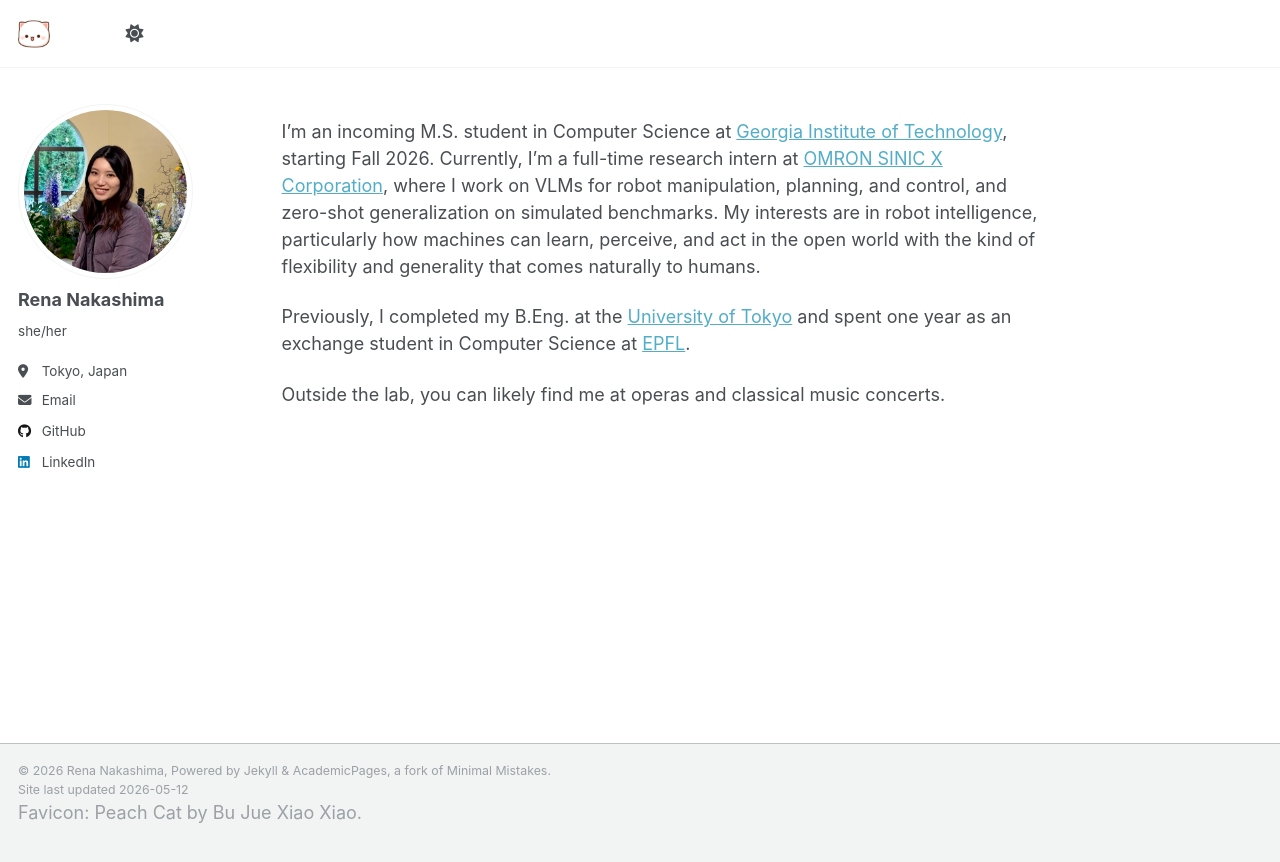
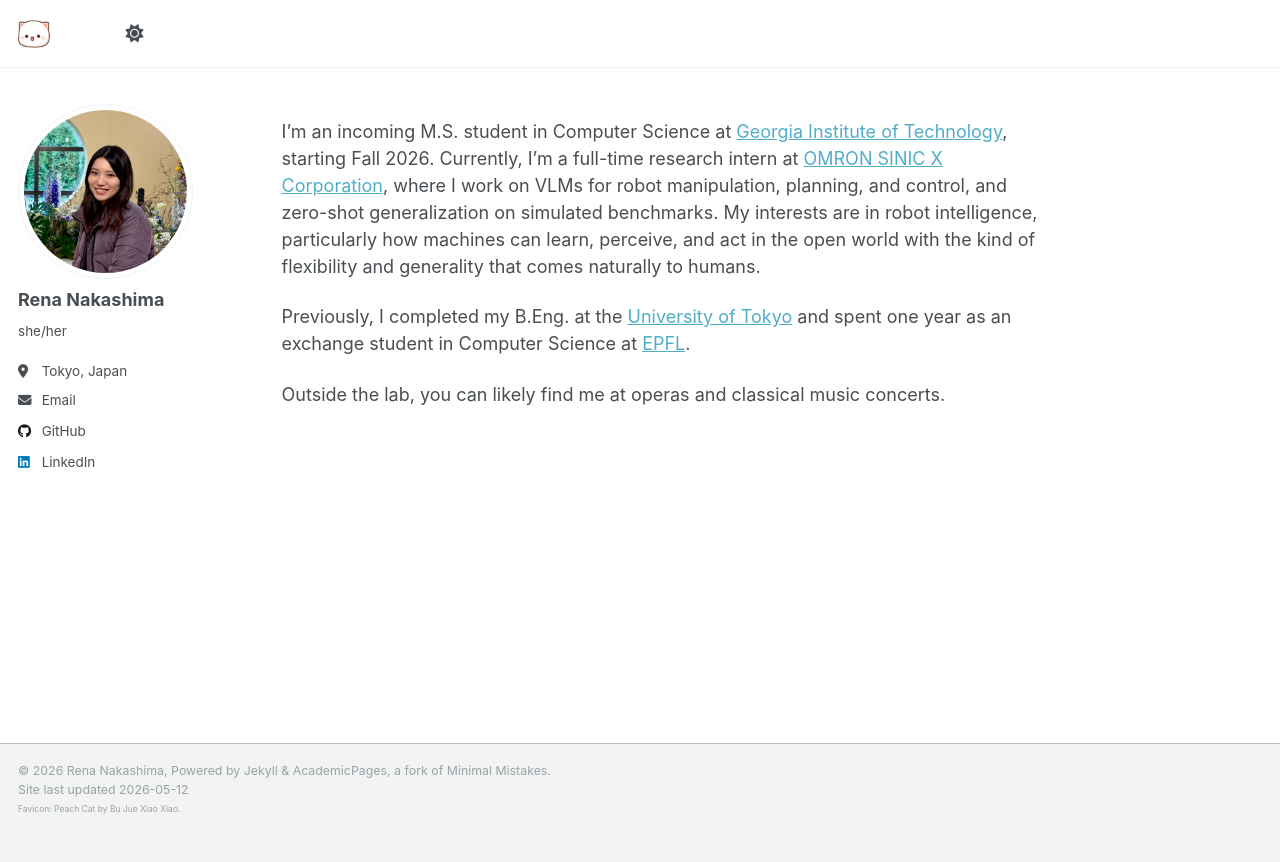
Before and after one commit to renanakashima/renanakashima.github.io, a Jekyll site: the page built from _pages/about.md, in a window 1280 px wide. Shown: the top 862 px of the page. Built offline with Jekyll 4.4.1, drawn with Linux system fonts in a browser that asks for light colours; a script that is not in the unit is left out.

Commit message:
changed footer

```diff
--- a/_sass/layout/_footer.scss
+++ b/_sass/layout/_footer.scss
@@ -62,6 +62,12 @@
   font-size: $type-size-7;
 }
 
+.footer__extras,
+.footer__favicon-credit {
+  font-family: $global-font-family;
+  font-size: $type-size-7;
+}
+
 .page__footer-follow {
   ul {
     margin: 0;
```
